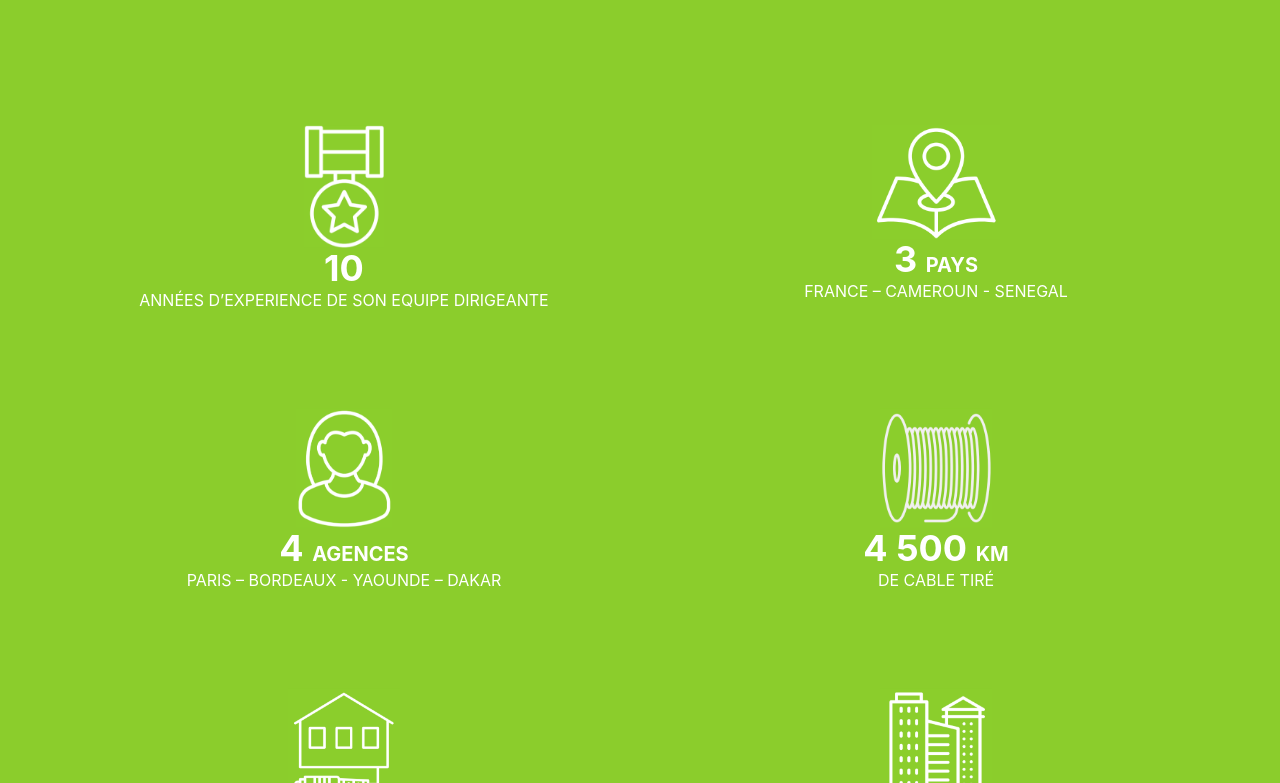
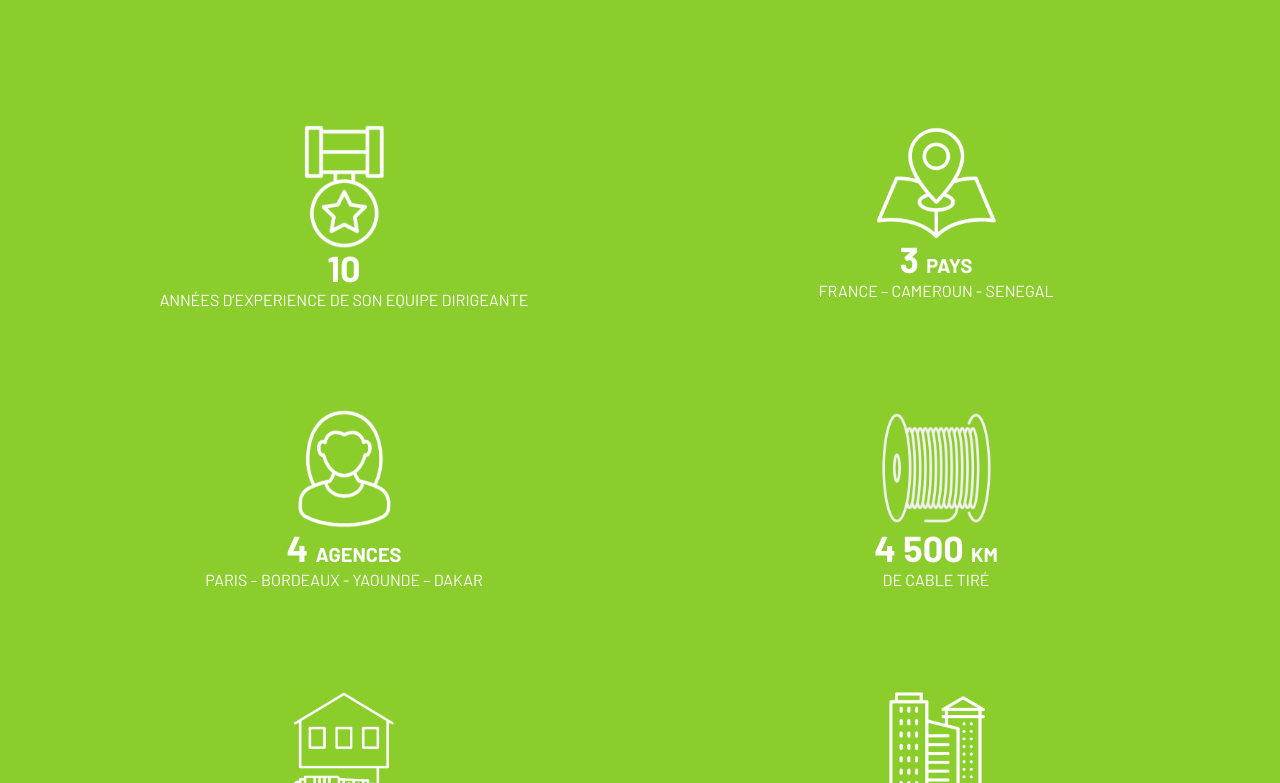
Before and after one commit to Wa-ram/digiFibre, a plain HTML site: page html/index.html in a window 1280 px wide. Shown: the part 654-1437 px from the top of the page. Drawn offline with nearby package versions, Linux system fonts and the light colour scheme.

Commit message:
Unexpected Css modified

```diff
--- /dev/null
+++ b/css/styleAddOn.css
@@ -0,0 +1,4 @@
+html{
+    scroll-behavior: smooth;
+    font-family: 'Barlow', sans-serif !important;
+}
--- a/html/index.html
+++ b/html/index.html
@@ -14,7 +14,8 @@
       href="https://fonts.googleapis.com/css2?family=Barlow:wght@300;400;500;600;700&display=swap"
       rel="stylesheet"
     />
-    <title>Document</title>
+    <link rel="stylesheet" href="../css/styleAddOn.css">
+    <title>Digital-Fibre</title>
   </head>
   <body>
     <!-- header -->
```
